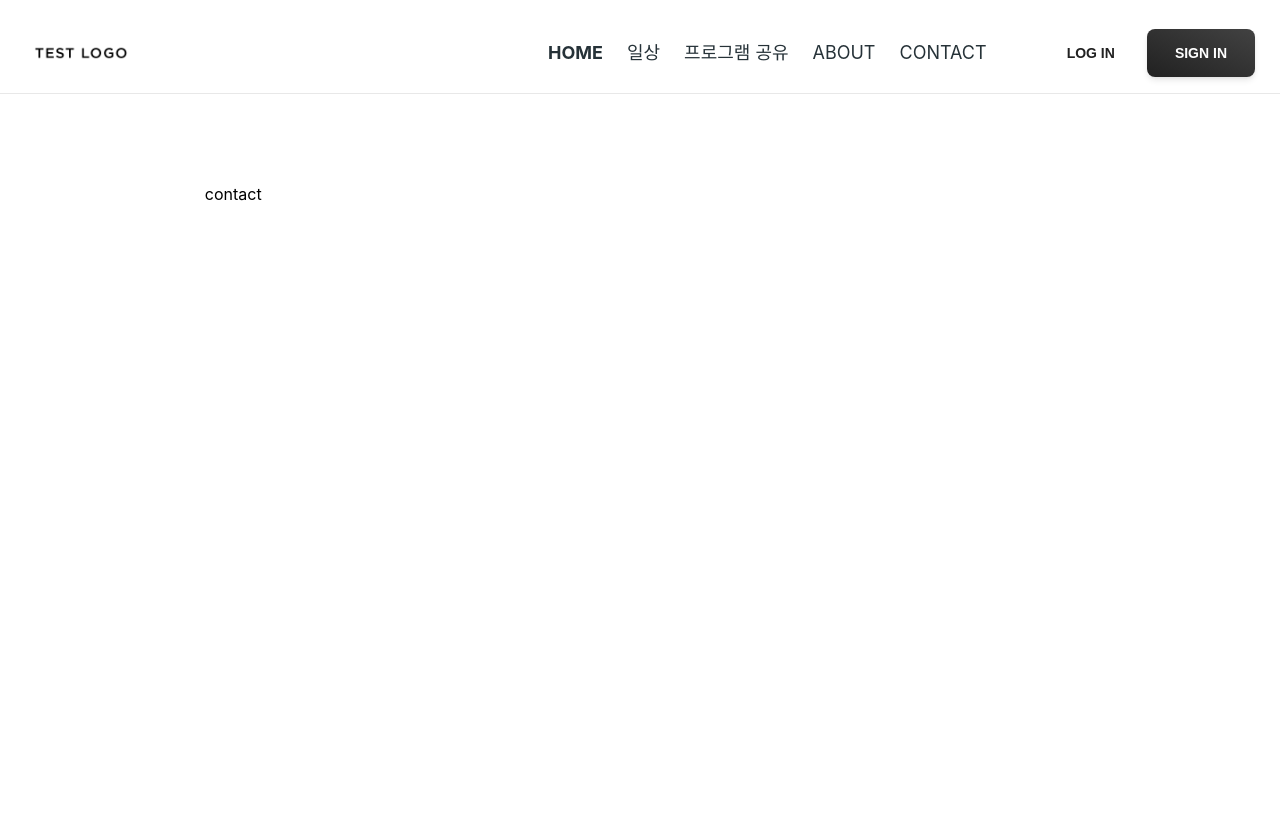
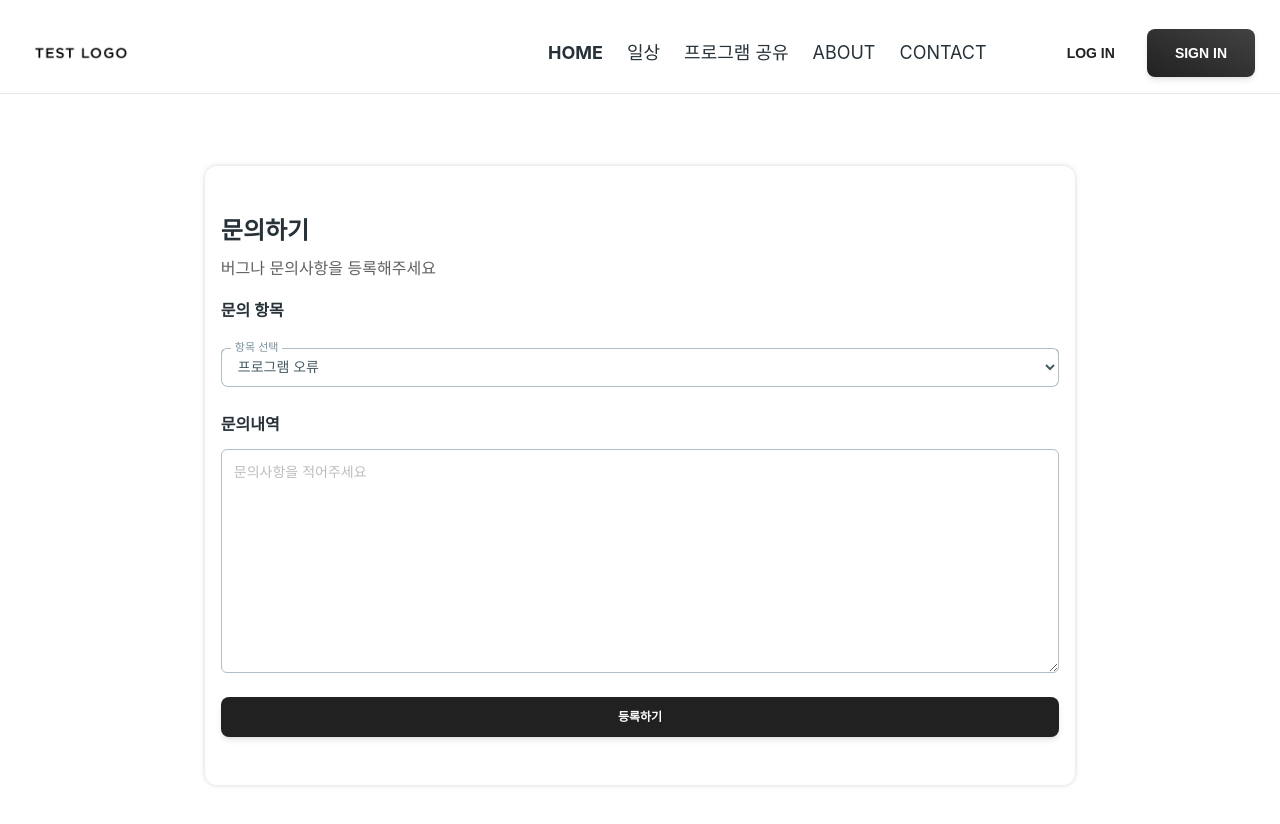
Before and after one commit to Timmer27/jonggulog, a Next.js app: page /contact in a window 1280 px wide. Shown: the top 824 px of the page. Before the commit the page ends 800 px from the top, so only its background shows below. Built offline with nearby package versions, Linux system fonts and the light colour scheme; a web font is replaced by a local one.

Commit message:
기본레이아웃 정리
1. Contact, Daily 페이지 작성

```diff
--- a/package.json
+++ b/package.json
@@ -6,6 +6,7 @@
     "start": "next start --port 3002"
   },
   "dependencies": {
+    "@heroicons/react": "^2.0.18",
     "@material-tailwind/react": "^2.1.5",
     "axios": "^1.6.2",
     "next": "latest",
--- /dev/null
+++ b/pages/bots/index.tsx
@@ -0,0 +1,69 @@
+import React, { useRef, useState } from "react";
+import type { TabsProps } from "@material-tailwind/react";
+import {
+  Tabs,
+  TabsHeader,
+  TabsBody,
+  Tab,
+  TabPanel,
+} from "@material-tailwind/react";
+
+type Props = {};
+
+export default function Bots({}: Props) {
+  const [activeTab, setActiveTab] = React.useState("html");
+  const data = [
+    {
+      label: "자동매매",
+      value: "자동매매",
+      desc: `It really matters and then like it really doesn't matter.
+        What matters is the people who are sparked by it. And the people
+        who are like offended by it, it doesn't matter.`,
+    },
+    {
+      label: "백테스팅",
+      value: "백테스팅",
+      desc: `Because it's about motivating the doers. Because I'm here
+        to follow my dreams and inspire other people to follow their dreams, too.`,
+    },
+    // {
+    //   label: "Vue",
+    //   value: "vue",
+    //   desc: `We're not always in the position that we want to be at.
+    //     We're constantly growing. We're constantly making mistakes. We're
+    //     constantly trying to express ourselves and actualize our dreams.`,
+    // },
+    // {
+    //   label: "Angular",
+    //   value: "angular",
+    //   desc: `Because it's about motivating the doers. Because I'm here
+    //     to follow my dreams and inspire other people to follow their dreams, too.`,
+    // },
+    // {
+    //   label: "Svelte",
+    //   value: "svelte",
+    //   desc: `We're not always in the position that we want to be at.
+    //     We're constantly growing. We're constantly making mistakes. We're
+    //     constantly trying to express ourselves and actualize our dreams.`,
+    // },
+  ];
+  return (
+    <Tabs value="html" orientation="vertical">
+      <TabsHeader className="w-32 mt-9">
+        {data.map(({ label, value }) => (
+          <Tab key={value} value={value}>
+            {label}
+          </Tab>
+        ))}
+      </TabsHeader>
+      <TabsBody>
+        {data.map(({ value, desc }) => (
+          <TabPanel key={value} value={value} className="py-0">
+            {desc}
+          </TabPanel>
+        ))}
+      </TabsBody>
+    </Tabs>
+  );
+  //   );
+}
--- a/pages/contact/index.tsx
+++ b/pages/contact/index.tsx
@@ -1,9 +1,69 @@
-import React from 'react'
+import React, { useRef, useState } from "react";
 
-type Props = {}
+type Props = {};
 
-export default function contact({}: Props) {
+export default function Contact({}: Props) {
+  const textRef = useRef<HTMLTextAreaElement>();
+  const selectRef = useRef<HTMLSelectElement>();
+
+  const submitContactHandler = () => {
+    const textValue = textRef.current.value;
+    const selectedValue = selectRef.current.value;
+    if (textValue === "") {
+      alert("문의내용을 등록해주세요");
+    } else {
+      console.log("등록", selectedValue, textValue);
+    }
+  };
+
   return (
-    <div className='mt-[7rem] mb-10 w-[68%] m-auto'>contact</div>
-  )
+    <div className="mt-24 mb-10 w-[68%] m-auto shadow-[0px_0px_5px_0px_#d4d4d4] rounded-xl bg-clip-border h-fit p-[3rem_1rem]">
+      <h6 className="block text-2xl antialiased font-semibold leading-snug tracking-normal text-blue-gray-900">
+        문의하기
+      </h6>
+      <p className="block mt-2 mb-4 text-base antialiased font-normal text-[15px] leading-relaxed text-gray-700">
+        버그나 문의사항을 등록해주세요
+      </p>
+      <form className="">
+        <div className="flex flex-col gap-6 mb-1">
+          <h6 className="block text-base antialiased font-semibold leading-relaxed tracking-normal text-blue-gray-900">
+            문의 항목
+          </h6>
+          <div className="relative h-10 w-full min-w-[200px]">
+            <select
+              className="peer h-full w-full h rounded-[7px] border border-blue-gray-200 border-t-transparent bg-transparent px-3 py-2.5 font-sans text-sm font-normal text-blue-gray-700 outline outline-0 transition-all placeholder-shown:border placeholder-shown:border-blue-gray-200 placeholder-shown:border-t-blue-gray-200 empty:!bg-gray-900 focus:border-2 focus:border-gray-900 focus:border-t-transparent focus:outline-0 disabled:border-0 disabled:bg-blue-gray-50"
+              ref={selectRef}
+            >
+              <option value="program">프로그램 오류</option>
+              <option value="improvement">개선사항</option>
+              <option value="etc">기타</option>
+            </select>
+            <label className="before:content[' '] after:content[' '] pointer-events-none absolute left-0 -top-1.5 flex h-full w-full select-none text-[11px] font-normal leading-tight text-blue-gray-400 transition-all before:pointer-events-none before:mt-[6.5px] before:mr-1 before:box-border before:block before:h-1.5 before:w-2.5 before:rounded-tl-md before:border-t before:border-l before:border-blue-gray-200 before:transition-all after:pointer-events-none after:mt-[6.5px] after:ml-1 after:box-border after:block after:h-1.5 after:w-2.5 after:flex-grow after:rounded-tr-md after:border-t after:border-r after:border-blue-gray-200 after:transition-all peer-placeholder-shown:text-sm peer-placeholder-shown:leading-[3.75] peer-placeholder-shown:text-blue-gray-500 peer-placeholder-shown:before:border-transparent peer-placeholder-shown:after:border-transparent peer-focus:text-[11px] peer-focus:leading-tight peer-focus:text-gray-900 peer-focus:before:border-t-2 peer-focus:before:border-l-2 peer-focus:before:border-gray-900 peer-focus:after:border-t-2 peer-focus:after:border-r-2 peer-focus:after:border-gray-900 peer-disabled:text-transparent peer-disabled:before:border-transparent peer-disabled:after:border-transparent peer-disabled:peer-placeholder-shown:text-blue-gray-500">
+              항목 선택
+            </label>
+          </div>
+          <h6 className="block -mb-3 text-base antialiased font-semibold leading-relaxed tracking-normal text-blue-gray-900">
+            문의내역
+          </h6>
+          <div className="relative w-full min-w-[200px] min-h-[10rem] h-56">
+            <textarea
+              ref={textRef}
+              placeholder="문의사항을 적어주세요"
+              className="peer h-full w-full rounded-md border border-blue-gray-200 border-t-transparent !border-t-blue-gray-200 bg-transparent px-3 py-3 text-sm font-normal text-blue-gray-700 outline outline-0 transition-all placeholder-shown:border placeholder-shown:border-blue-gray-200 placeholder-shown:border-t-blue-gray-200 focus:border-2 focus:border-gray-900 focus:border-t-transparent focus:!border-t-gray-900 focus:outline-0 disabled:border-0 disabled:bg-blue-gray-50"
+            />
+            <label className="before:content[' '] after:content[' '] pointer-events-none absolute left-0 -top-1.5 flex h-full w-full select-none !overflow-visible truncate text-[11px] font-normal leading-tight text-gray-500 transition-all before:pointer-events-none before:mt-[6.5px] before:mr-1 before:box-border before:block before:h-1.5 before:w-2.5 before:rounded-tl-md before:border-t before:border-l before:border-blue-gray-200 before:transition-all before:content-none after:pointer-events-none after:mt-[6.5px] after:ml-1 after:box-border after:block after:h-1.5 after:w-2.5 after:flex-grow after:rounded-tr-md after:border-t after:border-r after:border-blue-gray-200 after:transition-all after:content-none peer-placeholder-shown:text-sm peer-placeholder-shown:leading-[4.1] peer-placeholder-shown:text-blue-gray-500 peer-placeholder-shown:before:border-transparent peer-placeholder-shown:after:border-transparent peer-focus:text-[11px] peer-focus:leading-tight peer-focus:text-gray-900 peer-focus:before:border-t-2 peer-focus:before:border-l-2 peer-focus:before:!border-gray-900 peer-focus:after:border-t-2 peer-focus:after:border-r-2 peer-focus:after:!border-gray-900 peer-disabled:text-transparent peer-disabled:before:border-transparent peer-disabled:after:border-transparent peer-disabled:peer-placeholder-shown:text-blue-gray-500"></label>
+          </div>
+        </div>
+        <button
+          className="mt-6 block w-full select-none rounded-lg bg-gray-900 py-3 px-6 text-center align-middle text-xs font-bold uppercase text-white shadow-md shadow-gray-900/10 transition-all hover:shadow-lg hover:shadow-gray-900/20 focus:opacity-[0.85] focus:shadow-none active:opacity-[0.85] active:shadow-none disabled:pointer-events-none disabled:opacity-50 disabled:shadow-none"
+          type="button"
+          onClick={() => {
+            submitContactHandler();
+          }}
+        >
+          등록하기
+        </button>
+      </form>
+    </div>
+  );
 }
--- a/pages/programs/index.tsx
+++ b/pages/programs/index.tsx
@@ -1,9 +1,9 @@
-import React from 'react'
+import React from "react";
 
-type Props = {}
+type Props = {};
 
-export default function programs({}: Props) {
-  return (
-    <div className='mt-[7rem] mb-10 w-[68%] m-auto'>programs</div>
-  )
-}
+const Programs = (Props) => {
+  return <div className="mt-10">test</div>;
+};
+
+export default Programs;
--- /dev/null
+++ b/pages/programs/program.tsx
@@ -0,0 +1,7 @@
+import * as React from "react";
+
+export interface IAppProps {}
+
+export function App(props: IAppProps) {
+  return <div className="mt-22">test</div>;
+}
```
Also changed, not shown: pages/index.tsx (+28 -22 lines).
